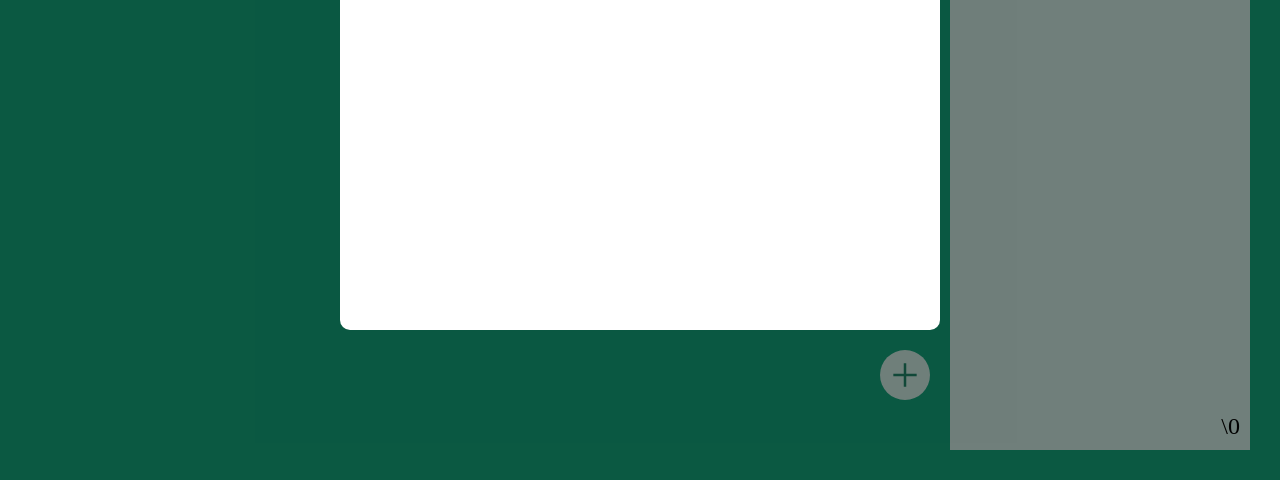
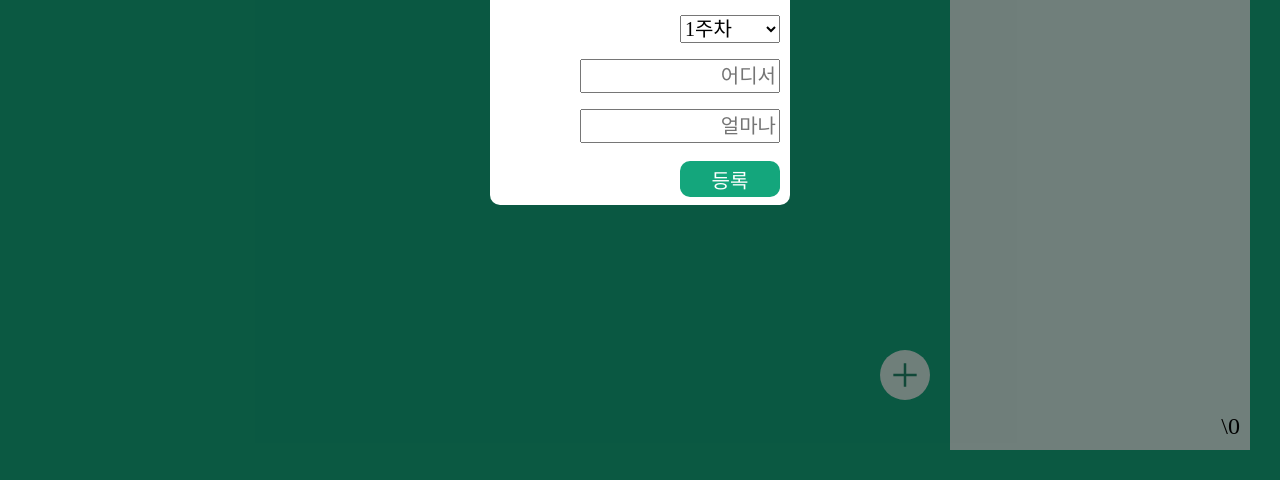
Before and after one commit to L-Hyeon/account_record, an Electron app: page src/index.html in a window 1280 px wide. Shown: the part 360-840 px from the top of the page. Drawn offline with Linux system fonts and the light colour scheme; a web font is replaced by a local one.

Commit message:
add add-item-modal

```diff
--- a/src/index.css
+++ b/src/index.css
@@ -80,11 +80,53 @@ body {
 }
 
 .add-item-modal {
-	width: 600px;
-	height: 500px;
+	width: 280px;
+	height: 230px;
 	background-color: white;
 	z-index: 102;
 	border-radius: 10px;
+	padding: 10px;
+}
+
+.modal-title {
+	font-size: 22px;
+}
+
+.wrapper {
+	margin-top: 10px;
+	width: 280px;
+	height: 144px;
+	display: flex;
+	flex-direction: column;
+	justify-content: space-around;
+	align-items: flex-end;
+}
+
+.select-week {
+	font-family: "Cafe24SsurroundAir";
+	width: 100px;
+	height: 28px;
+	font-size: 20px;
+}
+
+.input-content {
+	width: 192px;
+	height: 28px;
+	font-family: "Cafe24SsurroundAir";
+	font-size: 20px;
+	text-align: right;
+}
+
+.add-item-submit {
+	font-family: "Cafe24SsurroundAir";
+	font-size: 20px;
+	width: 100px;
+	height: 36px;
+	background-color: #14a67c;
+	border-radius: 10px;
+	border: 0px;
+	color: white;
+	margin: 10px 0 0 180px;
 }
 
 .list-view {
--- a/src/index.html
+++ b/src/index.html
@@ -8,8 +8,8 @@
 </head>
 
 <body>
-  <header class="title-bar">
-    <div class="win-title prevent-select dragable">가계부</div>
+  <header class="title-bar draggable">
+    <div class="win-title prevent-select">가계부</div>
     <div class="control prevent-select">
       <button class="title-bar-btn" id="win-minimize">
         <img src="./assets/minimize.svg" height="18px" />
@@ -25,7 +25,18 @@
   <div class="add-item-modal-bg">
     <div class="add-item-modal">
       <div class="modal-title">등록하기</div>
-      <div class="select-week"></div>
+      <div class="wrapper">
+        <select class="select-week">
+          <option value="1">1주차</option>
+          <option value="2">2주차</option>
+          <option value="3">3주차</option>
+          <option value="4">4주차</option>
+          <option value="5">5주차</option>
+        </select>
+        <input type="text" class="input-content" placeholder="어디서">
+        <input type="text" class="input-content" placeholder="얼마나">
+      </div>
+      <button class="add-item-submit">등록</button>
     </div>
   </div>
   <div class="body">
```
